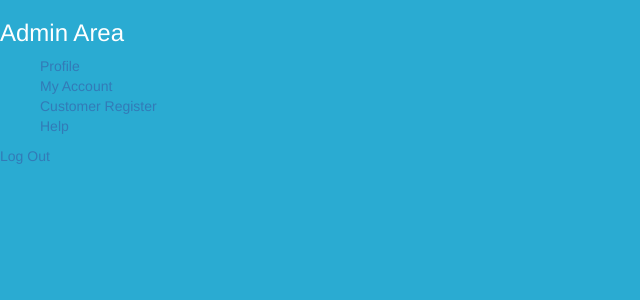
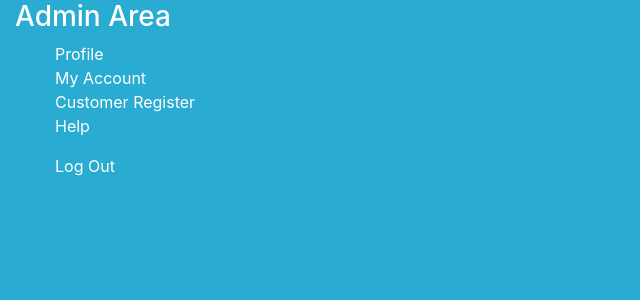
Before and after one commit to jackboxlegal/website1.co.uk, a PHP site: page /admin/index.php in a window 1280 px wide. Shown: the top 300 px of the page, without its empty margins (0-640 px from the left). Run offline with PHP 8.4, Linux system fonts and the light colour scheme; the visitor is signed in with stand-in values (Sample User, id 1); some libraries are stand-ins or nearby versions.

Commit message:
changing links getting everything functional

```diff
--- a/admin/admin_index.html
+++ b/admin/admin_index.html
@@ -1,15 +1,22 @@
 {{header}}
-<h3>Admin Area</h3>
 
-<ul>
-    <li><a href="admin_profile.php">Profile</a></li>
-    <li><a href="admin_my_account.php">My Account</a></li>
-    <li><a href="customer_reg.php">Customer Register</a></li>
-    <li><a href="admin_help.php">Help</a></li>
-</ul>
+<div class="container-fluid container">
 
-<a href="../app/includes/php/doLogout.php">Log Out</a>
+    <h3 class="heading_one">Admin Area</h3>
+    <ul class="admin_menu">
+        <li><a href="../admin/admin_profile">Profile</a></li>
+        <li><a href="../admin/admin_my_account">My Account</a></li>
+        <li><a href="../admin/customer_register">Customer Register</a></li>
+        <li><a href="../admin/help">Help</a></li>
+    </ul>
 
-<br/><br/>
+    <ul class="logout_menu">
+        <li>
+            <a href="../app/includes/php/doLogout.php">Log Out</a>
+        </li>
+    </ul>
+
+    <br/><br/>
+</div>
 
 {{footer}}
--- a/app/includes/css/style.css
+++ b/app/includes/css/style.css
@@ -7,7 +7,6 @@
 
 body {
     background: #2aabd2 ;
-    color: #ffffff;
 }
 
 .pd-1 {
@@ -22,15 +21,15 @@ body {
     padding: 10px;
 }
 
-mr-1 {
+.mr-1 {
     margin: 1px;
 }
 
-mr-5 {
+.mr-5 {
     margin: 5px;
 }
 
-mr-10 {
+.mr-10 {
     margin: 10px;
 }
 
@@ -113,3 +112,45 @@ label {
     margin-bottom: 20px;
     background-color: #2e6da4;
 }
+
+.container {
+    width: 100%;
+    max-width: 1280px /* was 992 */;
+    padding: 0px;
+    border: 0px solid red;
+}
+
+.container-fluid {
+    padding-right: 15px;
+    padding-left: 15px;
+    margin-right: auto;
+    margin-left: auto;
+}
+
+.heading_one{
+    color: #ffffff;
+}
+
+.admin_menu a:link{
+    color: #ffffff;
+}
+
+.admin_menu a:hover{
+    color: #f1f1f1f1;
+}
+
+.cust_menu a:link{
+    color: #ffffff;
+}
+
+.cust_menu a:hover{
+    color: #f1f1f1f1;
+}
+
+.logout_menu a:link {
+    color: #ffffff;
+}
+
+.logout_menu a:hover {
+    color: #ff0000;
+}
--- a/app/includes/php/doCheckAdminLogin.php
+++ b/app/includes/php/doCheckAdminLogin.php
@@ -14,7 +14,7 @@ if ((isset($_SESSION['logged_in']) && $_SESSION['logged_in'] == true)) {
 // else
 else {
     // send to index.php (login page)
-    header("Location: ../index.php");
+    header("Location: /");
     exit;
 }
 ?>
--- a/app/includes/php/doCheckCustLogin.php
+++ b/app/includes/php/doCheckCustLogin.php
@@ -14,7 +14,7 @@ if ((isset($_SESSION['customer_logged_in']) && $_SESSION['customer_logged_in'] =
 // else
 else {
     // send to index.php (login page)
-    header("Location: ../index.php");
+    header("Location: /");
     exit;
 }
 
--- a/app/includes/php/doLogout.php
+++ b/app/includes/php/doLogout.php
@@ -4,5 +4,5 @@ session_start();
 //destroys all data registered to a session
 session_destroy();
 // send to login page
-header ('Location: ../index.php ');
+header ('Location: / ');
 ?>
--- a/app/template/footer.html
+++ b/app/template/footer.html
@@ -1,6 +1,9 @@
-<script src="https://code.jquery.com/jquery-3.2.1.min.js" integrity="sha256-hwg4gsxgFZhOsEEamdOYGBf13FyQuiTwlAQgxVSNgt4=" crossorigin="anonymous"></script>
+<!-- Optional JavaScript -->
+<!-- jQuery first, then Popper.js, then Bootstrap JS -->
+<script src="https://code.jquery.com/jquery-3.2.1.slim.min.js" integrity="sha384-KJ3o2DKtIkvYIK3UENzmM7KCkRr/rE9/Qpg6aAZGJwFDMVNA/GpGFF93hXpG5KkN" crossorigin="anonymous"></script>
+<script src="https://cdnjs.cloudflare.com/ajax/libs/popper.js/1.12.9/umd/popper.min.js" integrity="sha384-ApNbgh9B+Y1QKtv3Rn7W3mgPxhU9K/ScQsAP7hUibX39j7fakFPskvXusvfa0b4Q" crossorigin="anonymous"></script>
+<script src="https://maxcdn.bootstrapcdn.com/bootstrap/4.0.0/js/bootstrap.min.js" integrity="sha384-JZR6Spejh4U02d8jOt6vLEHfe/JQGiRRSQQxSfFWpi1MquVdAyjUar5+76PVCmYl" crossorigin="anonymous"></script>
 
 </body>
 
-
 </html>
--- a/app/template/header.html
+++ b/app/template/header.html
@@ -5,24 +5,12 @@
     <title>website.co.uk</title>
     <meta charset="utf-8">
     <!-- Bootstrap Latest compiled and minified CSS -->
-    <link rel="stylesheet" href="https://maxcdn.bootstrapcdn.com/bootstrap/3.3.7/css/bootstrap.min.css" integrity="sha384-BVYiiSIFeK1dGmJRAkycuHAHRg32OmUcww7on3RYdg4Va+PmSTsz/K68vbdEjh4u" crossorigin="anonymous">
-
-    <!-- jquery/css popups -->
-    <link rel="stylesheet" href="https://cdnjs.cloudflare.com/ajax/libs/jquery-confirm/3.3.0/jquery-confirm.min.css">
+    <link rel="stylesheet" href="https://maxcdn.bootstrapcdn.com/bootstrap/4.0.0/css/bootstrap.min.css" integrity="sha384-Gn5384xqQ1aoWXA+058RXPxPg6fy4IWvTNh0E263XmFcJlSAwiGgFAW/dAiS6JXm" crossorigin="anonymous">
 
     <!-- my css -->
     <link rel="stylesheet" href="../app/includes/css/style.css">
 
-    <!-- js -->
-    <script src="../stylesheet/bootstrap/js/bootstrap.js"></script>
-
     <!-- form validation js -->
     <script src="https://cdnjs.cloudflare.com/ajax/libs/jquery-validate/1.17.0/jquery.validate.js"></script>
-
-    <!-- jQuery library -->
-    <script src="https://cdnjs.cloudflare.com/ajax/libs/jquery-confirm/3.3.0/jquery-confirm.min.js"></script>
-
-    <!-- Bootstrap Latest compiled and minified JavaScript -->
-    <script src="https://maxcdn.bootstrapcdn.com/bootstrap/3.3.7/js/bootstrap.min.js" integrity="sha384-Tc5IQib027qvyjSMfHjOMaLkfuWVxZxUPnCJA7l2mCWNIpG9mGCD8wGNIcPD7Txa" crossorigin="anonymous"></script>
 </head>
 <body>
--- a/forgot/forgot.php
+++ b/forgot/forgot.php
@@ -1,10 +1,10 @@
 <?php
-include ("private/includes/template.php");
+include ("../app/includes/php/template.php");
 # load your login template and call it $template
 $template = getTemplate("forgot.html");
 # load your header and footer templates also
-$header = getTemplate("private/template/header.html");
-$footer = getTemplate("private/template/footer.html");
+$header = getTemplate("../app/template/header.html");
+$footer = getTemplate("../app/template/footer.html");
 
 # replaces TAG with the file (string)
 $template 	=	str_replace("{{header}}",$header,$template);
--- a/login.php
+++ b/login.php
@@ -37,7 +37,7 @@ if (isset($_POST['email']) && isset($_POST['password']))
     else
     {
         // redirect to the login page. If the password and username are not present the user shouldn't be able to access anywhere.
-        header ('Location: /website.co.uk/');
+        header ('Location: /');
         exit;
     }
 }
```
Also changed, not shown: customer/customer_index.html (+14 -8 lines).
